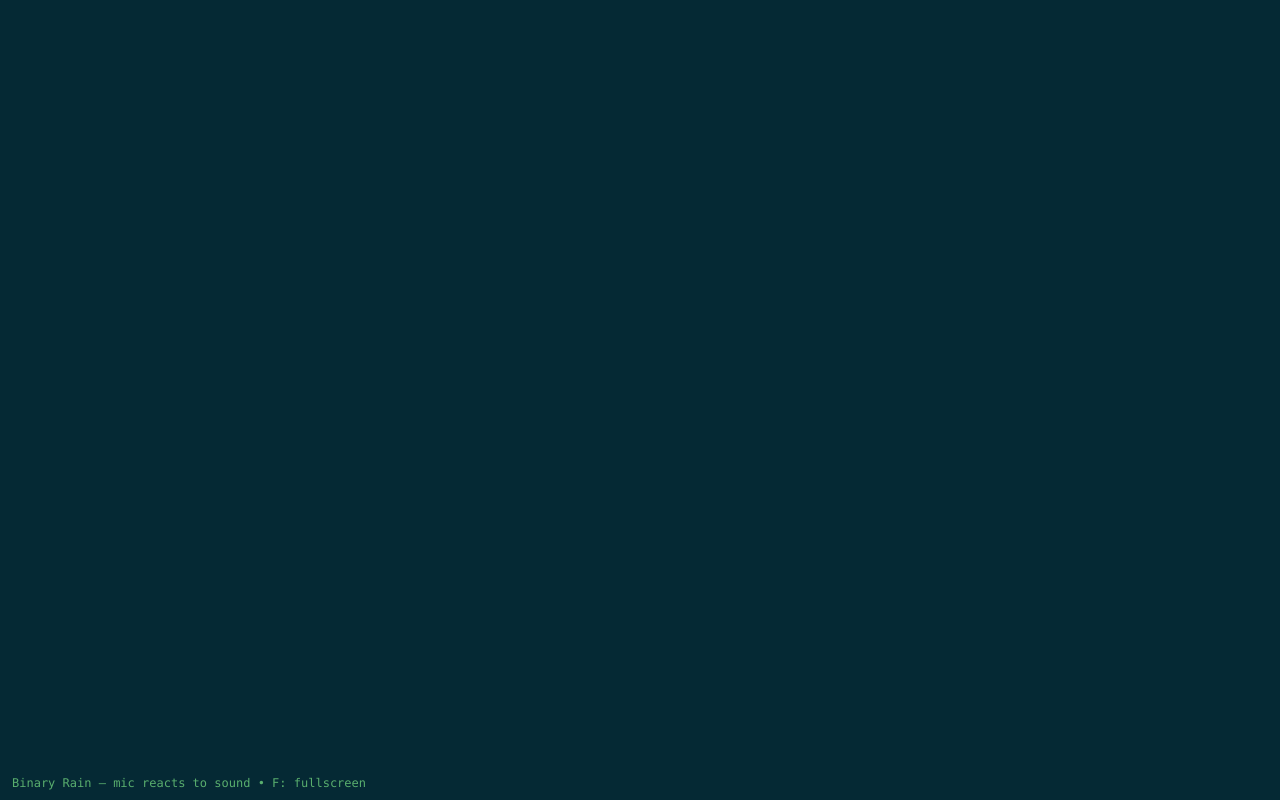
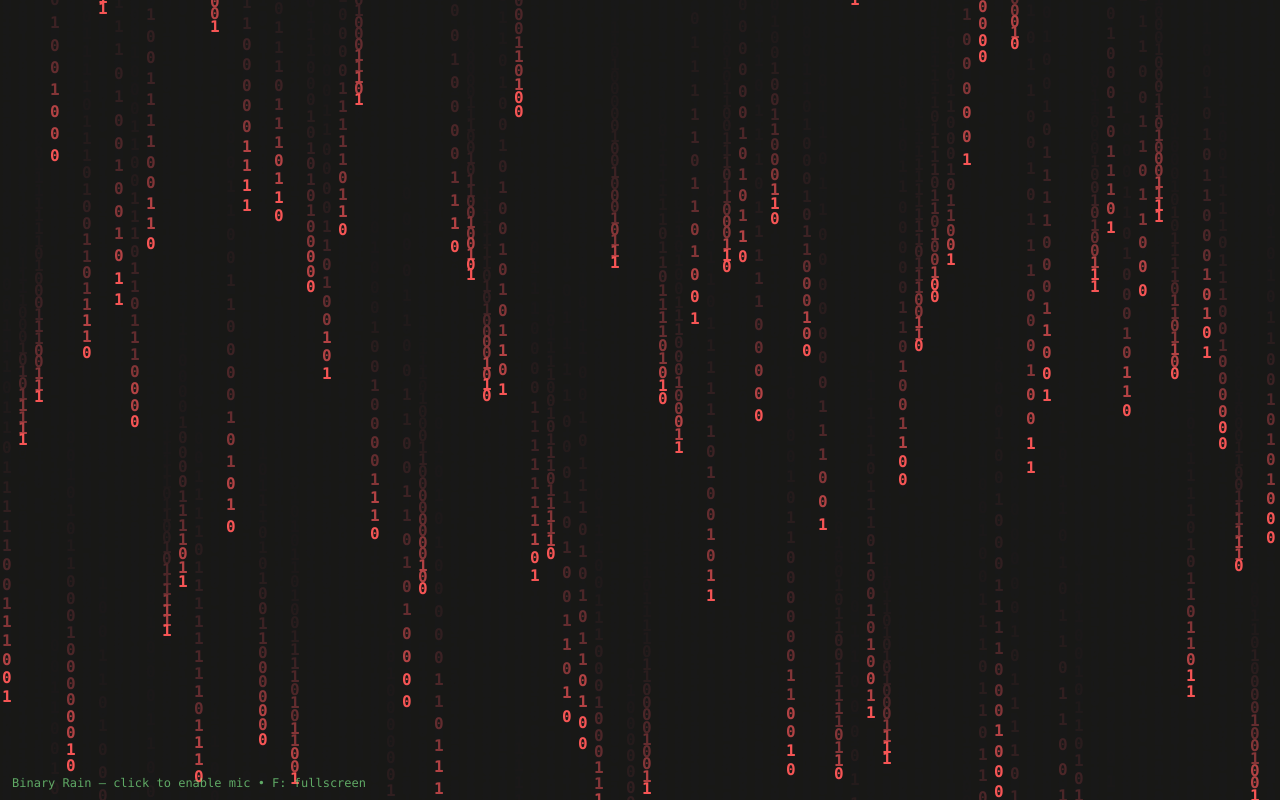
Before and after one commit to austin109106/binary_rain, a website: page index.html in a window 1280 px wide. Drawn offline with Linux system fonts and the light colour scheme.

Commit message:
Add demo mode and README

```diff
--- a/index.html
+++ b/index.html
@@ -15,7 +15,7 @@
 </head>
 <body>
 <canvas id="c"></canvas>
-<div class="hint">Binary Rain — mic reacts to sound • F: fullscreen</div>
+<div class="hint">Binary Rain — click to enable mic • F: fullscreen</div>
   <script type="module">
   import { paletteFromHue } from './palette.js';
   (async function () {
@@ -121,10 +121,13 @@
     requestAnimationFrame(frame);
     const dt = Math.min(0.04, (t - lastT)/1000); lastT = t;
 
-    // If we have audio, update hue/energy first
+    // If we have audio, update hue/energy first. Otherwise run demo mode
     if (started) {
       const ep = getEnergyAndPitch();
       lastHue = ep.hue;
+    } else {
+      lastHue = (lastHue + dt * 40) % 360; // slow hue cycle
+      beatBoost = 1 + Math.sin(t / 500) * 0.3; // gentle pulse
     }
 
     // Background fade using a valid palette derived from lastHue
@@ -133,8 +136,6 @@
     ctx.globalAlpha = 0.30;
     ctx.fillRect(0,0,innerWidth,innerHeight);
     ctx.globalAlpha = 1;
-
-    if (!started) return; // wait for mic to start before drawing glyphs
 
     // Draw columns
     ctx.fillStyle = `hsl(${lastHue}, 90%, 65%)`;
```
Also changed, not shown: README.md.
